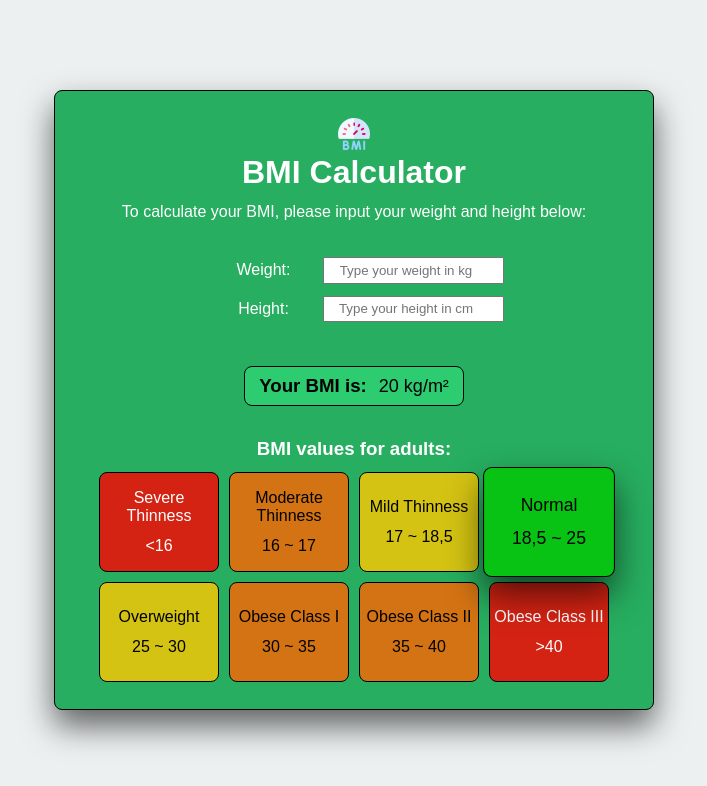
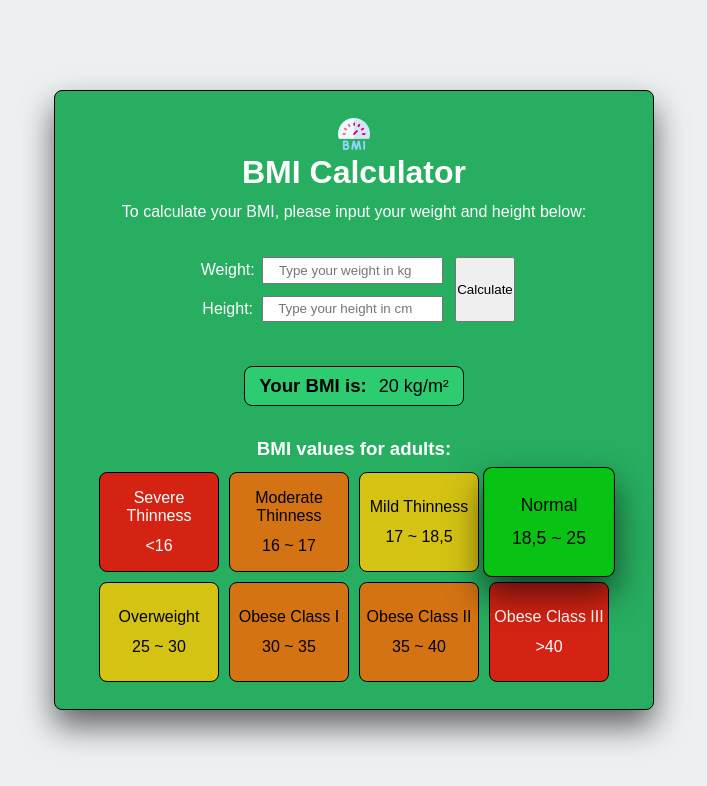
Before and after one commit to GustavoKasaki/gmk-bmi-calculator-react, a React (Vite) app: page / in a window 1280 px wide. Shown: the top 786 px of the page, without its empty margins (286-993 px from the left). Built offline with nearby package versions, Linux system fonts and the light colour scheme.

Commit message:
feat: created a submit button

```diff
--- a/src/components/Input/Input.scss
+++ b/src/components/Input/Input.scss
@@ -1,5 +1,13 @@
 .input {
-    width: 300px;
+    display: flex;
+    gap: 12px;
+
+    button {
+        margin: 12px 0;
+    }
+
+    &__fields {
+        width: 250px;
 
         &__weight, &__height {
             margin: 12px 0;
@@ -17,3 +25,4 @@
             text-align: center;
         }
     }
+}
--- a/src/components/Input/Input.tsx
+++ b/src/components/Input/Input.tsx
@@ -2,16 +2,19 @@ import './Input.scss'
 
 const Input = () => {
     return (
-        <div className="input">
-            <div className="input__weight">
-                <label htmlFor="">Weight: </label>
-                <input type="number" placeholder="Type your weight in kg" />
+        <form className="input">
+            <div className="input__fields">
+                <div className="input__fields__weight">
+                    <label htmlFor="">Weight: </label>
+                    <input type="number" placeholder="Type your weight in kg" required />
+                </div>
+                <div className="input__fields__height">
+                    <label htmlFor="">Height: </label>
+                    <input type="number" placeholder="Type your height in cm" required />
+                </div>
             </div>
-            <div className="input__height">
-                <label htmlFor="">Height: </label>
-                <input type="number" placeholder="Type your height in cm" />
-            </div>
-        </div>
+            <button type="submit">Calculate</button>
+        </form>
     )
 }
 
```
Lines whose indentation alone changed are shown as unchanged.
